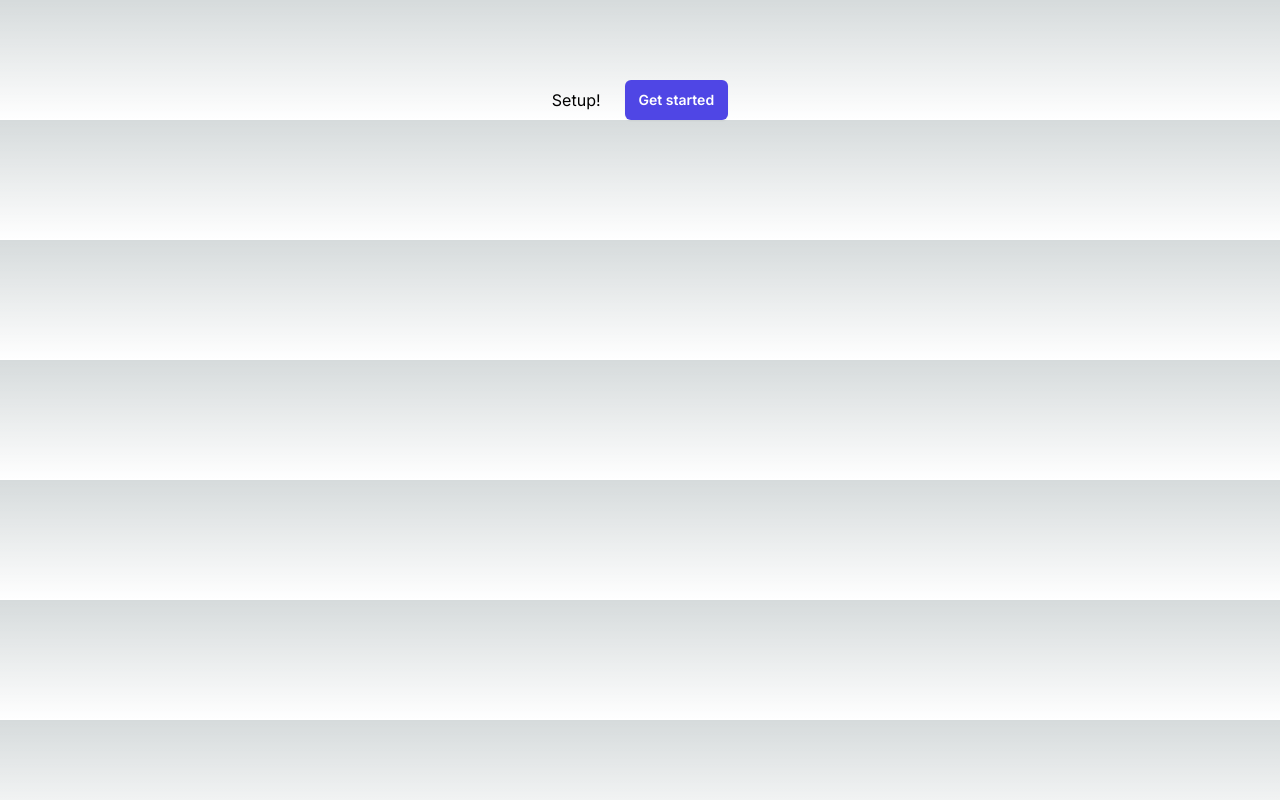
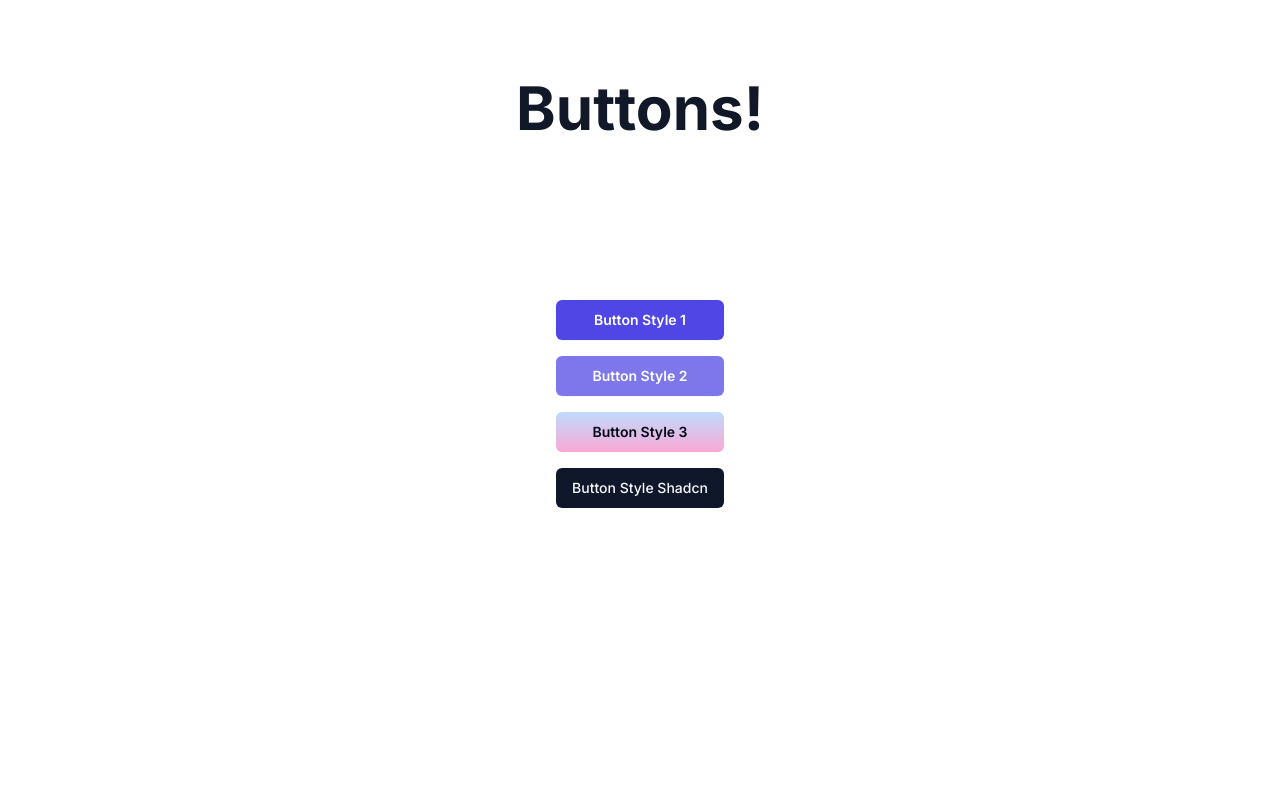
Before and after one commit to DrakeAlia/shimmer-button, a Next.js app: page / in a window 1280 px wide. Built offline with nearby package versions, Linux system fonts and the light colour scheme.

Commit message:
added different types of styles for buttons and installed shadcn

```diff
--- a/app/globals.css
+++ b/app/globals.css
@@ -2,26 +2,75 @@
 @tailwind components;
 @tailwind utilities;
 
-:root {
-  --foreground-rgb: 0, 0, 0;
-  --background-start-rgb: 214, 219, 220;
-  --background-end-rgb: 255, 255, 255;
-}
+@layer base {
+  :root {
+    --background: 0 0% 100%;
+    --foreground: 222.2 84% 4.9%;
 
-@media (prefers-color-scheme: dark) {
-  :root {
-    --foreground-rgb: 255, 255, 255;
-    --background-start-rgb: 0, 0, 0;
-    --background-end-rgb: 0, 0, 0;
+    --card: 0 0% 100%;
+    --card-foreground: 222.2 84% 4.9%;
+
+    --popover: 0 0% 100%;
+    --popover-foreground: 222.2 84% 4.9%;
+
+    --primary: 222.2 47.4% 11.2%;
+    --primary-foreground: 210 40% 98%;
+
+    --secondary: 210 40% 96.1%;
+    --secondary-foreground: 222.2 47.4% 11.2%;
+
+    --muted: 210 40% 96.1%;
+    --muted-foreground: 215.4 16.3% 46.9%;
+
+    --accent: 210 40% 96.1%;
+    --accent-foreground: 222.2 47.4% 11.2%;
+
+    --destructive: 0 84.2% 60.2%;
+    --destructive-foreground: 210 40% 98%;
+
+    --border: 214.3 31.8% 91.4%;
+    --input: 214.3 31.8% 91.4%;
+    --ring: 222.2 84% 4.9%;
+
+    --radius: 0.5rem;
+  }
+
+  .dark {
+    --background: 222.2 84% 4.9%;
+    --foreground: 210 40% 98%;
+
+    --card: 222.2 84% 4.9%;
+    --card-foreground: 210 40% 98%;
+
+    --popover: 222.2 84% 4.9%;
+    --popover-foreground: 210 40% 98%;
+
+    --primary: 210 40% 98%;
+    --primary-foreground: 222.2 47.4% 11.2%;
+
+    --secondary: 217.2 32.6% 17.5%;
+    --secondary-foreground: 210 40% 98%;
+
+    --muted: 217.2 32.6% 17.5%;
+    --muted-foreground: 215 20.2% 65.1%;
+
+    --accent: 217.2 32.6% 17.5%;
+    --accent-foreground: 210 40% 98%;
+
+    --destructive: 0 62.8% 30.6%;
+    --destructive-foreground: 210 40% 98%;
+
+    --border: 217.2 32.6% 17.5%;
+    --input: 217.2 32.6% 17.5%;
+    --ring: 212.7 26.8% 83.9%;
   }
 }
 
-body {
-  color: rgb(var(--foreground-rgb));
-  background: linear-gradient(
-      to bottom,
-      transparent,
-      rgb(var(--background-end-rgb))
-    )
-    rgb(var(--background-start-rgb));
+@layer base {
+  * {
+    @apply border-border;
+  }
+  body {
+    @apply bg-background text-foreground;
+  }
 }
--- a/app/layout.tsx
+++ b/app/layout.tsx
@@ -5,8 +5,8 @@
 const inter = Inter({ subsets: ['latin'] })
 
 export const metadata: Metadata = {
-  title: 'Create Next App',
-  description: 'Generated by create next app',
+  title: 'Button Components',
+  description: 'Creating different types of buttons in Next.js',
 }
 
 export default function RootLayout({
--- a/app/page.tsx
+++ b/app/page.tsx
@@ -1,20 +1,35 @@
-
 import Link from "next/link";
-
+import { buttonVariants } from "../components/ui/button";
 
 export default function Home() {
   return (
-    <div className="flex justify-center items-start">
-      <div className="mt-10 flex items-center justify-center gap-x-6">
-        <div className="mt-10 flex items-center justify-center gap-x-6">
-      <h1>Setup!</h1>
-          <Link
-            href="#"
-            className="rounded-md bg-indigo-600 px-3.5 py-2.5 text-sm font-semibold text-white shadow-sm hover:bg-indigo-500 focus-visible:outline focus-visible:outline-2 focus-visible:outline-offset-2 focus-visible:outline-indigo-600 "
-          >
-            Get started
-          </Link>
-        </div>
+    <div className="flex flex-col text-center items-center mx-auto py-20 max-w-3x rounded-full">
+      <h1 className="animate-bounce text-4xl text-gray-900 font-bold sm:text-6xl">
+        Buttons!
+      </h1>
+      {/* < className="flex flex-col sm:flex-row gap-4 mt-10 bg-yellow-400"> */}
+      <div className="flex flex-col gap-4 mt-40">
+        <Link
+          href="#"
+          className="rounded-md bg-indigo-600 px-3.5 py-2.5 text-sm font-semibold text-white shadow-sm hover:bg-indigo-500 focus-visible:outline focus-visible:outline-2 focus-visible:outline-offset-2 focus-visible:outline-indigo-600"
+        >
+          Button Style 1
+        </Link>
+        <Link
+          href="#"
+          className="rounded-md animate-pulse bg-indigo-600 px-3.5 py-2.5 text-sm font-semibold text-white shadow-sm hover:bg-indigo-500 focus-visible:outline focus-visible:outline-2 focus-visible:outline-offset-2 focus-visible:outline-indigo-600"
+        >
+          Button Style 2
+        </Link>
+        <Link
+          href="#"
+          className="rounded-md px-3.5 py-2.5 text-sm font-semibold bg-gradient-to-b from-blue-200 to-pink-300 dark:from-gray-800"
+        >
+          Button Style 3
+        </Link>
+        <Link href="#" className={buttonVariants()}>
+          Button Style Shadcn
+        </Link>
       </div>
     </div>
   );
--- /dev/null
+++ b/components/ui/button.tsx
@@ -0,0 +1,56 @@
+import * as React from "react"
+import { Slot } from "@radix-ui/react-slot"
+import { cva, type VariantProps } from "class-variance-authority"
+
+import { cn } from "@/lib/utils"
+
+const buttonVariants = cva(
+  "inline-flex items-center justify-center whitespace-nowrap rounded-md text-sm font-medium ring-offset-background transition-colors focus-visible:outline-none focus-visible:ring-2 focus-visible:ring-ring focus-visible:ring-offset-2 disabled:pointer-events-none disabled:opacity-50",
+  {
+    variants: {
+      variant: {
+        default: "bg-primary text-primary-foreground hover:bg-primary/90",
+        destructive:
+          "bg-destructive text-destructive-foreground hover:bg-destructive/90",
+        outline:
+          "border border-input bg-background hover:bg-accent hover:text-accent-foreground",
+        secondary:
+          "bg-secondary text-secondary-foreground hover:bg-secondary/80",
+        ghost: "hover:bg-accent hover:text-accent-foreground",
+        link: "text-primary underline-offset-4 hover:underline",
+      },
+      size: {
+        default: "h-10 px-4 py-2",
+        sm: "h-9 rounded-md px-3",
+        lg: "h-11 rounded-md px-8",
+        icon: "h-10 w-10",
+      },
+    },
+    defaultVariants: {
+      variant: "default",
+      size: "default",
+    },
+  }
+)
+
+export interface ButtonProps
+  extends React.ButtonHTMLAttributes<HTMLButtonElement>,
+    VariantProps<typeof buttonVariants> {
+  asChild?: boolean
+}
+
+const Button = React.forwardRef<HTMLButtonElement, ButtonProps>(
+  ({ className, variant, size, asChild = false, ...props }, ref) => {
+    const Comp = asChild ? Slot : "button"
+    return (
+      <Comp
+        className={cn(buttonVariants({ variant, size, className }))}
+        ref={ref}
+        {...props}
+      />
+    )
+  }
+)
+Button.displayName = "Button"
+
+export { Button, buttonVariants }
--- /dev/null
+++ b/lib/utils.ts
@@ -0,0 +1,6 @@
+import { type ClassValue, clsx } from "clsx"
+import { twMerge } from "tailwind-merge"
+
+export function cn(...inputs: ClassValue[]) {
+  return twMerge(clsx(inputs))
+}
--- a/tailwind.config.ts
+++ b/tailwind.config.ts
@@ -1,20 +1,76 @@
-import type { Config } from 'tailwindcss'
-
-const config: Config = {
+/** @type {import('tailwindcss').Config} */
+module.exports = {
+  darkMode: ["class"],
   content: [
-    './pages/**/*.{js,ts,jsx,tsx,mdx}',
-    './components/**/*.{js,ts,jsx,tsx,mdx}',
-    './app/**/*.{js,ts,jsx,tsx,mdx}',
-  ],
+    './pages/**/*.{ts,tsx}',
+    './components/**/*.{ts,tsx}',
+    './app/**/*.{ts,tsx}',
+    './src/**/*.{ts,tsx}',
+	],
   theme: {
+    container: {
+      center: true,
+      padding: "2rem",
+      screens: {
+        "2xl": "1400px",
+      },
+    },
     extend: {
-      backgroundImage: {
-        'gradient-radial': 'radial-gradient(var(--tw-gradient-stops))',
-        'gradient-conic':
-          'conic-gradient(from 180deg at 50% 50%, var(--tw-gradient-stops))',
+      colors: {
+        border: "hsl(var(--border))",
+        input: "hsl(var(--input))",
+        ring: "hsl(var(--ring))",
+        background: "hsl(var(--background))",
+        foreground: "hsl(var(--foreground))",
+        primary: {
+          DEFAULT: "hsl(var(--primary))",
+          foreground: "hsl(var(--primary-foreground))",
+        },
+        secondary: {
+          DEFAULT: "hsl(var(--secondary))",
+          foreground: "hsl(var(--secondary-foreground))",
+        },
+        destructive: {
+          DEFAULT: "hsl(var(--destructive))",
+          foreground: "hsl(var(--destructive-foreground))",
+        },
+        muted: {
+          DEFAULT: "hsl(var(--muted))",
+          foreground: "hsl(var(--muted-foreground))",
+        },
+        accent: {
+          DEFAULT: "hsl(var(--accent))",
+          foreground: "hsl(var(--accent-foreground))",
+        },
+        popover: {
+          DEFAULT: "hsl(var(--popover))",
+          foreground: "hsl(var(--popover-foreground))",
+        },
+        card: {
+          DEFAULT: "hsl(var(--card))",
+          foreground: "hsl(var(--card-foreground))",
+        },
+      },
+      borderRadius: {
+        lg: "var(--radius)",
+        md: "calc(var(--radius) - 2px)",
+        sm: "calc(var(--radius) - 4px)",
+      },
+      keyframes: {
+        "accordion-down": {
+          from: { height: 0 },
+          to: { height: "var(--radix-accordion-content-height)" },
+        },
+        "accordion-up": {
+          from: { height: "var(--radix-accordion-content-height)" },
+          to: { height: 0 },
+        },
+      },
+      animation: {
+        "accordion-down": "accordion-down 0.2s ease-out",
+        "accordion-up": "accordion-up 0.2s ease-out",
       },
     },
   },
-  plugins: [],
+  plugins: [require("tailwindcss-animate")],
 }
-export default config
```
Also changed, not shown: package.json (+10 -4 lines), app/ui/button.tsx (deleted), components.json (added), 1 other file (tests, documents, lock files or other folders).
